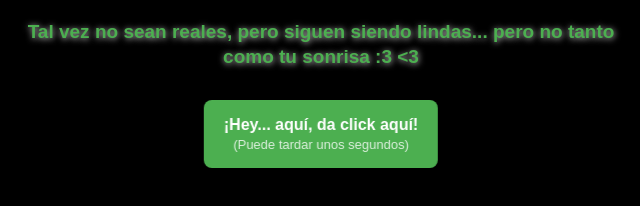
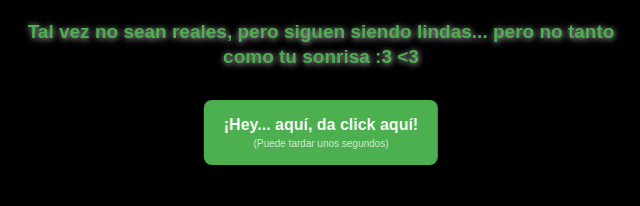
Before and after one commit to Omar60/JirXI, a plain HTML site: page index.html in a window 1280 px wide. Shown: the full height of the page, 319-959 px from the left. Drawn offline with Linux system fonts and the light colour scheme.

Commit message:
Actualizar README para mejorar la claridad y agregar subtítulos al botón, además de ajustar el tamaño de fuente del subtítulo en CSS.

```diff
--- a/styles.css
+++ b/styles.css
@@ -121,7 +121,7 @@ button {
 
 /* Subtítulo del botón */
 button .btn-subtext {
-  font-size: clamp(11px, 2.6vw, 13px);
+  font-size: clamp(9px, 2.6vw, 10px);
   font-weight: 400;
   opacity: 0.9;
   margin-top: 4px;
```
Also changed, not shown: 1 other file.
